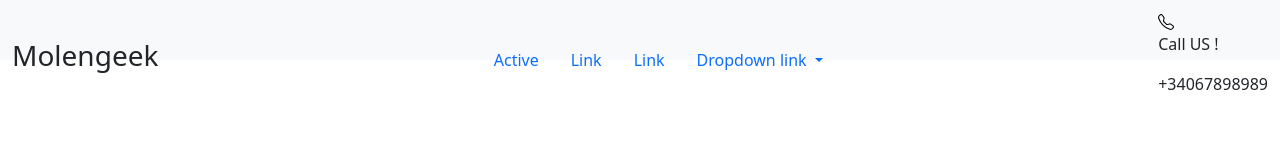
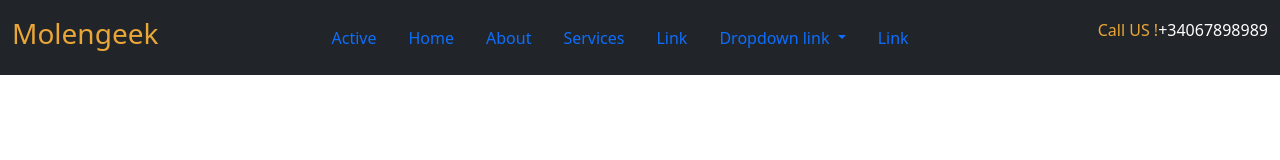
Before and after one commit to DevEless/4Coeur_Quentin_de_la_Meilleure, a website: page index.html in a window 1280 px wide. Drawn offline with Linux system fonts and the light colour scheme.

Commit message:
boostrap=satan

```diff
--- a/index.html
+++ b/index.html
@@ -12,22 +12,28 @@
 
 <body>
     <header>
-        <nav class="navbar bg-light">
+        <nav class="navbar bg-dark">
             <div class="container-fluid">
-                <h3>Molengeek</h3>
+                <h3 class="text-orange">Molengeek</h3>
                 <ul class="nav d-flex justify-content-center">
                     <li class="nav-item">
                         <a class="nav-link active" aria-current="page" href="#">Active</a>
                     </li>
                     <li class="nav-item">
-                        <a class="nav-link" href="#">Link</a>
+                        <a class="nav-link" href="#">Home</a>
+                    </li>
+                    <li class="nav-item">
+                        <a class="nav-link" href="#">About</a>
+                    </li>
+                    <li class="nav-item">
+                        <a class="nav-link" href="#">Services</a>
                     </li>
                     <li class="nav-item">
                         <a class="nav-link" href="#">Link</a>
                     </li>
                     <li class="nav-item dropdown">
                         <a class="nav-link dropdown-toggle" href="#" role="button" data-bs-toggle="dropdown"
-                        aria-expanded="true">
+                        aria-expanded="false">
                         Dropdown link
                     </a>
                     <ul class="dropdown-menu">
@@ -36,14 +42,15 @@
                         <li><a class="dropdown-item" href="#">Something else here</a></li>
                     </ul>
                 </li>
+                <li class="nav-item">
+                    <a class="nav-link" href="#">Link</a>
+                </li>
             </ul>
             <div class="justify-content-end">
                 <div class="minidiv">
-                    <div class="miniimg">
-                        <img src="./public/img/telephone.svg" alt="">
-                    </div>
-                    <p>Call US !</p>
-                    <p>+34067898989</p>
+                    <i class="fa-solid fa-phone"></i>
+                    <p class="text-orange">Call US !</p>
+                        <p class="text-white">+34067898989</p>
                 </div>
             </div>
         </div>
--- a/src/sass/_font.scss
+++ b/src/sass/_font.scss
@@ -21,7 +21,7 @@ $spacers : map-merge($spacers, (
 ));
 
 $couleur-perso : (
-    "orange" : rgb(207, 130, 22),
+    "orange" : rgba(234,166,54,255),
     "rose"   : #df46c8,
 );
 
--- a/src/sass/modules/_header.scss
+++ b/src/sass/modules/_header.scss
@@ -1,8 +1,8 @@
 nav{
-    height: 60px;
+    height: 75px;
     width: 100%;
 
 }
 .minidiv{
-
+    display:flex
 }
```
Also changed, not shown: public/css/app.css.
